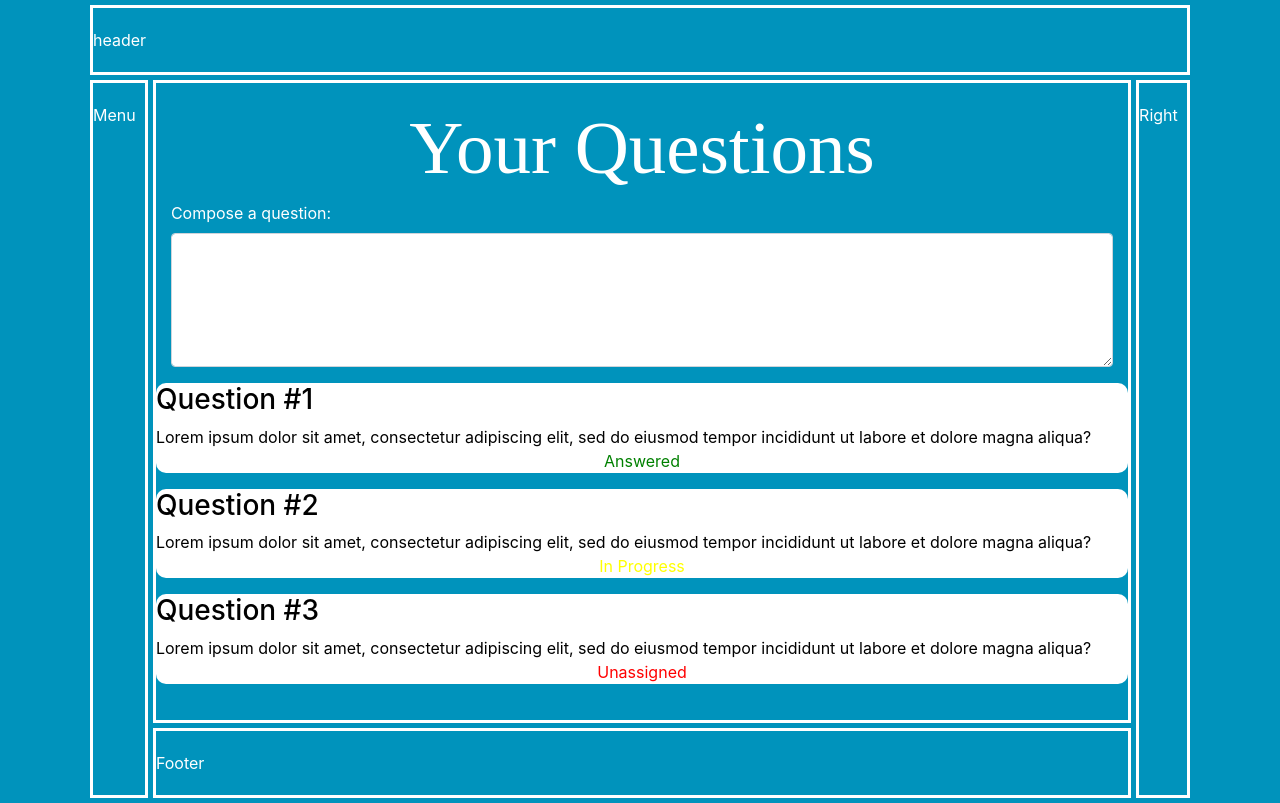
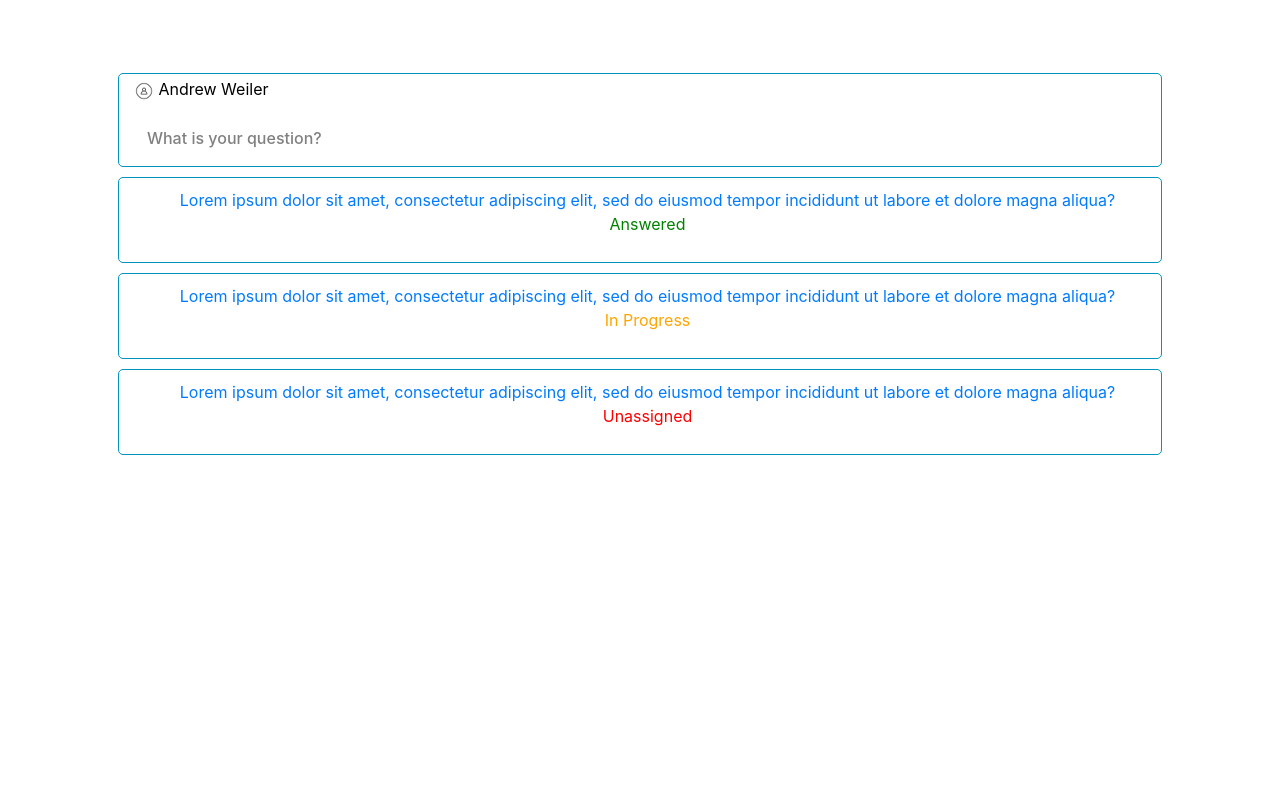
Before and after one commit to sonakshi-singh/mylocalsf, a Flask app: template templates/Reader-qs.html in a window 1280 px wide. After the commit the page ends 455 px from the top, so only its background shows below. Run offline with Flask 2, Linux system fonts and the light colour scheme; the template is opened without the code that fills it, so the values that code supplies are empty; some libraries are stand-ins or nearby versions; some web fonts are replaced.

Commit message:
11-20-19_1

```diff
--- a/templates/Reader-qs.html
+++ b/templates/Reader-qs.html
@@ -23,24 +23,27 @@
 
 
 #item1 { grid-area: header;
-  border-style: solid;
+  /*border-style: solid;
+  border-color: black;*/
 
 }
 #item2 { grid-area: menu;
-  border-style: solid;
+  /*border-style: solid;
+  border-color: black;*/
 
 }
 #item3 { grid-area: main;
-  border-style: solid;
+
 
 }
 #item4 { grid-area: right;
-  border-style: solid;
+  /*border-style: solid;
+  border-color: black;*/
 
  }
 #item5 { grid-area: footer;
-  border-style: solid;
-
+  /*border-style: solid;
+  border-color: black;*/
 }
 
 .grid-container {
@@ -97,15 +100,51 @@ button {
 	border-color: #233d4d;
 }
 body {
-  background-color:  #0093bc;
+  background-color:  white;
 }
 
-#box {
-  border-radius: 10px 10px;
+
+#box1 {
+  text-align: center;
   background-color: white;
   color: black;
-  margin-top: 5px;
+  margin-top: 10px;
+  border-color: #0093bc;
+  border-style: solid;
+  border-width: 1px;
+  border-radius: 5px 5px;
+  padding-top: 10px;
+  padding-bottom: 10px;
+  padding-left: 15px;
 
+}
+
+#box3 {
+  text-align: center;
+  background-color: white;
+  color: black;
+  margin-top: 10px;
+  border-color: #0093bc;
+  border-style: solid;
+  border-width: 1px;
+  border-radius: 5px 5px;
+  padding-top: 10px;
+  padding-bottom: 10px;
+  padding-left: 15px;
+}
+
+#box2 {
+  text-align: center;
+  background-color: white;
+  color: black;
+  margin-top: 10px;
+  border-color: #0093bc;
+  border-style: solid;
+  border-width: 1px;
+  border-radius: 5px 5px;
+  padding-top: 10px;
+  padding-bottom: 10px;
+  padding-left: 15px;
 }
 
 #answered {
@@ -114,13 +153,35 @@ body {
 }
 
 #in-progress {
-  color: yellow;
+  color: orange;
   text-align: center;
 }
 
 #unassigned {
   color: red;
   text-align: center;
+}
+
+#compose {
+
+  background-color: white;
+  color: black;
+  margin-top: 3px;
+  padding-top: 3px;
+  padding-bottom: 3px;
+  padding-left: 15px;
+  border-color: #0093bc;
+  border-style: solid;
+  border-width: 1px;
+  border-radius: 5px 5px;
+}
+
+h6 {
+	color: grey;
+}
+
+h6:hover {
+	color: blue;
 }
 </style>
 
@@ -131,39 +192,64 @@ body {
 </header>
 <div class="container h-100">
     <div>
-      <div class="w-100 text-white">
+      <div class="w-100">
         <div class="grid-container">
           <div id="item3">
+            <div>
+				<div id="compose">
+				  <div>
+				  <p><img src="user.png" style="width:20px;height:20px;"> Andrew Weiler</p>
+				  </div>
+                  <button type="button" class="btn btn-outline-none text-dark"  data-toggle="modal" data-target="#myModal"><h6>What is your question?<h6>
+                  </button>
+                </div>
+            </div>
+            <div id="box1">
+              <a href="google.com"><h8>Lorem ipsum dolor sit amet, consectetur adipiscing elit, sed do eiusmod tempor incididunt ut labore et dolore magna aliqua?</h8></a>
+              <p id="answered">Answered</p>
 
-            <div>
-              <h1 class="homegrown">Your Questions</h1>
             </div>
-            <div class="container">
-              <form>
-                <div class="form-group">
-                  <label for="comment">Compose a question:</label>
-                  <textarea class="form-control" rows="5" id="comment"></textarea>
-                </div>
-              </form>
+
+            <div id="box2">
+              <a href="google.com"><h8>Lorem ipsum dolor sit amet, consectetur adipiscing elit, sed do eiusmod tempor incididunt ut labore et dolore magna aliqua?</h8></a>
+              <div id="in-progress">
+              	<p>In Progress</p>
+              </div>
             </div>
-            <div id="box">
-              <h3>Question #1</h3>
-              <h8>Lorem ipsum dolor sit amet, consectetur adipiscing elit, sed do eiusmod tempor incididunt ut labore et dolore magna aliqua?</h8><p id="answered">Answered</p>
-            </div>
-            <div id="box">
-              <h3>Question #2</h3>
-              <h8>Lorem ipsum dolor sit amet, consectetur adipiscing elit, sed do eiusmod tempor incididunt ut labore et dolore magna aliqua?</h8><p id="in-progress">In Progress</p>
-            </div>
-            <div id="box">
-              <h3>Question #3</h3>
-              <h8>Lorem ipsum dolor sit amet, consectetur adipiscing elit, sed do eiusmod tempor incididunt ut labore et dolore magna aliqua?</h8><p id="unassigned">Unassigned</p>
+            <div id="box3">
+              <a href="google.com"><h8>Lorem ipsum dolor sit amet, consectetur adipiscing elit, sed do eiusmod tempor incididunt ut labore et dolore magna aliqua?</h8></a>
+              <p id="unassigned">Unassigned</p>
             </div>
           </div>
-          <div id="item1">header</div>
-          <div id="item2">Menu</div>
-          <div id="item4">Right</div>
-          <div id="item5">Footer</div>
+          <div id="item1"></div>
+          <div id="item2"></div>
+          <div id="item4"></div>
+          <div id="item5"></div>
         </div>
+      </div>
+    </div>
+  </div>
+  <!-- The Modal -->
+  <div class="modal fade" id="myModal">
+    <div class="modal-dialog">
+      <div class="modal-content">
+
+        <!-- Modal Header -->
+        <div class="modal-header">
+          <h4 class="modal-title">Modal Heading</h4>
+          <button type="button" class="close" data-dismiss="modal">&times;</button>
+        </div>
+
+        <!-- Modal body -->
+        <div class="modal-body">
+          Modal body..
+        </div>
+
+        <!-- Modal footer -->
+        <div class="modal-footer">
+          <button type="button" class="btn btn-danger" data-dismiss="modal">Close</button>
+        </div>
+
       </div>
     </div>
   </div>
```
Also changed, not shown: templates/index.html (+13 -10 lines), templates/information.png (added), templates/user.png (added).
